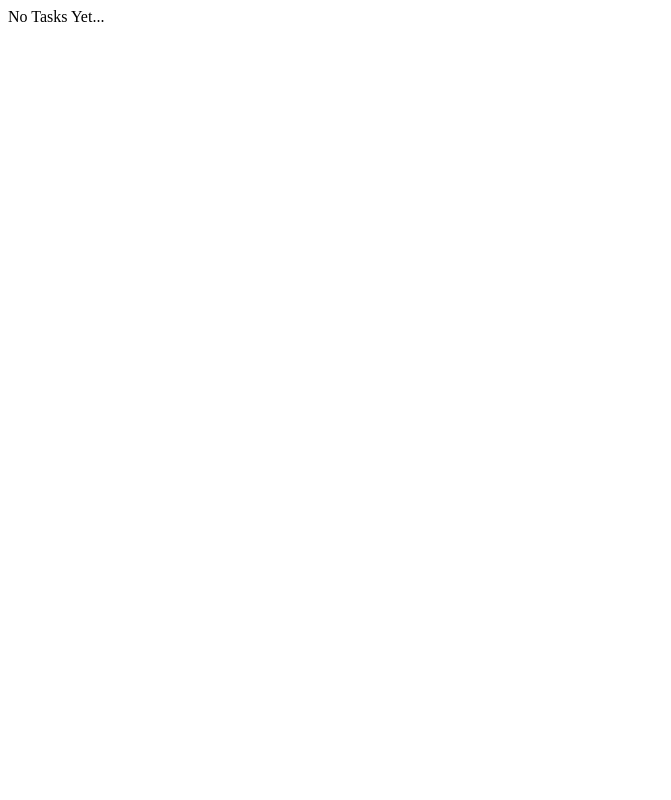
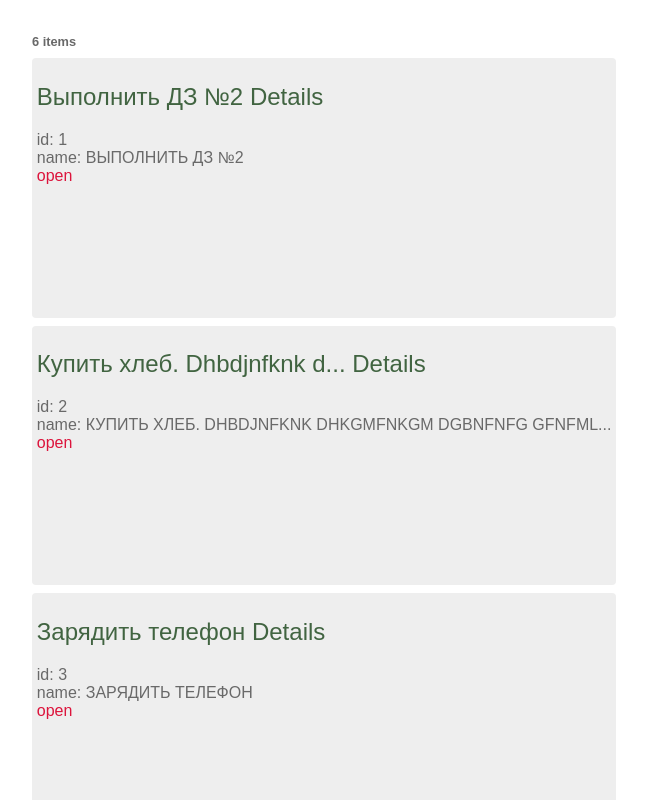
Before and after one commit to YuriiTrofimenko/HelloAngular2021, an Angular app in the folder hello-ng-v2021/: page / in a window 1280 px wide. Shown: the top 800 px of the page, without its empty margins (0-671 px from the left). Built offline with nearby package versions, Linux system fonts and the light colour scheme.

Commit message:
property bindings, event bindings, styles

```diff
--- a/hello-ng-v2021/src/app/components/to-do-items/to-do-items.component.css
+++ b/hello-ng-v2021/src/app/components/to-do-items/to-do-items.component.css
@@ -0,0 +1,41 @@
+.items {
+  /* list-style-type: none; */
+  padding: 0;
+  width: fit-content;
+}
+.items_item {
+  cursor: pointer;
+  background-color: #EEE;
+  margin: .5em 0;
+  padding: .3em;
+  height: 250px;
+  border-radius: 4px;
+}
+.items_item:hover {
+  color: #607D8B;
+  background-color: #DDD;
+}
+.items_item.selected {
+  background-color: rgb(143, 187, 130);
+  color: white;
+}
+.items_item.selected:hover {
+  background-color: rgb(118, 155, 106);
+}
+.items_item .open {
+  color: crimson;
+}
+.items_item .completed {
+  color: darkseagreen;
+}
+.item-details {
+  position: sticky;
+  top: 0;
+  left: 0;
+  width: 600px;
+  height: 250px;
+  background-color: #DDD;
+}
+.todo-count{
+  font-size: 0.8rem;
+}
--- a/hello-ng-v2021/src/app/components/to-do-items/to-do-items.component.html
+++ b/hello-ng-v2021/src/app/components/to-do-items/to-do-items.component.html
@@ -1,14 +1,25 @@
 <div>
-  <strong *ngIf="toDoItems.length > 0">
+  <div *ngIf="selectedItem" [className]="'item-details'"></div>
+  <strong *ngIf="toDoItems.length > 0" [className]="'todo-count'">
     {{toDoItems.length}} item{{toDoItems.length == 1 ? '' : 's'}}
   </strong>
-  <div *ngIf="toDoItems.length > 0; else no_content">
-    <div *ngFor="let toDoItem of toDoItems">
+  <div *ngIf="toDoItems.length > 0; else no_content" [className]="'items'">
+    <div
+      *ngFor="let toDoItem of toDoItems"
+      [className]="'items_item'"
+      [class.selected]="toDoItem === selectedItem"
+      (click)="onItemClick(toDoItem)"
+    >
       <h2>{{toDoItem.name | slice : 0 : 25}}{{toDoItem.name.length > 25 ? '...' : ''}} Details</h2>
       <div><span>id: </span>{{toDoItem.id}}</div>
-      <div><span>name: </span>{{toDoItem.name | uppercase}}</div>
       <div>
-        <span>is complete: </span>{{toDoItem.isComplete}}
+        <span>name: </span>
+        {{toDoItem.name | uppercase | slice : 0 : 50}}{{toDoItem.name.length > 50 ? '...' : ''}}
+      </div>
+      <div>
+        <span [class.open]="!toDoItem.isComplete" [class.completed]="toDoItem.isComplete">
+          {{toDoItem.isComplete ? 'completed' : 'open'}}
+        </span>
       </div>
     </div>
   </div>
--- a/hello-ng-v2021/src/app/components/to-do-items/to-do-items.component.ts
+++ b/hello-ng-v2021/src/app/components/to-do-items/to-do-items.component.ts
@@ -8,8 +8,10 @@ import {ToDoItem} from '../../models/ToDoItem'
 })
 export class ToDoItemsComponent implements OnInit {
 
+  selectedItem: ToDoItem = null
+
   toDoItems: ToDoItem[] = [
-    /*{
+    {
       id: 1,
       isComplete: false,
       name: 'Выполнить ДЗ №2'
@@ -38,7 +40,7 @@ export class ToDoItemsComponent implements OnInit {
       id: 6,
       isComplete: false,
       name: 'Task #6. qqqqqqqqqqqqqqzzz'
-    }*/
+    }
   ]
 
   constructor() { }
@@ -46,4 +48,8 @@ export class ToDoItemsComponent implements OnInit {
   ngOnInit() {
   }
 
+  onItemClick (toDoItem: ToDoItem) {
+    this.selectedItem = toDoItem
+  }
+
 }
--- a/hello-ng-v2021/src/styles.css
+++ b/hello-ng-v2021/src/styles.css
@@ -1 +1,16 @@
 /* You can add global styles to this file, and also import other style files */
+h1 {
+  color: rgb(56, 129, 93);
+  font-size: 250%;
+}
+h2, h3 {
+  color: rgb(65, 100, 65);
+  font-weight: lighter;
+}
+body {
+  margin: 2em;
+}
+* {
+  font-family: Arial, Helvetica, sans-serif;
+  color: dimgray;
+}
```
